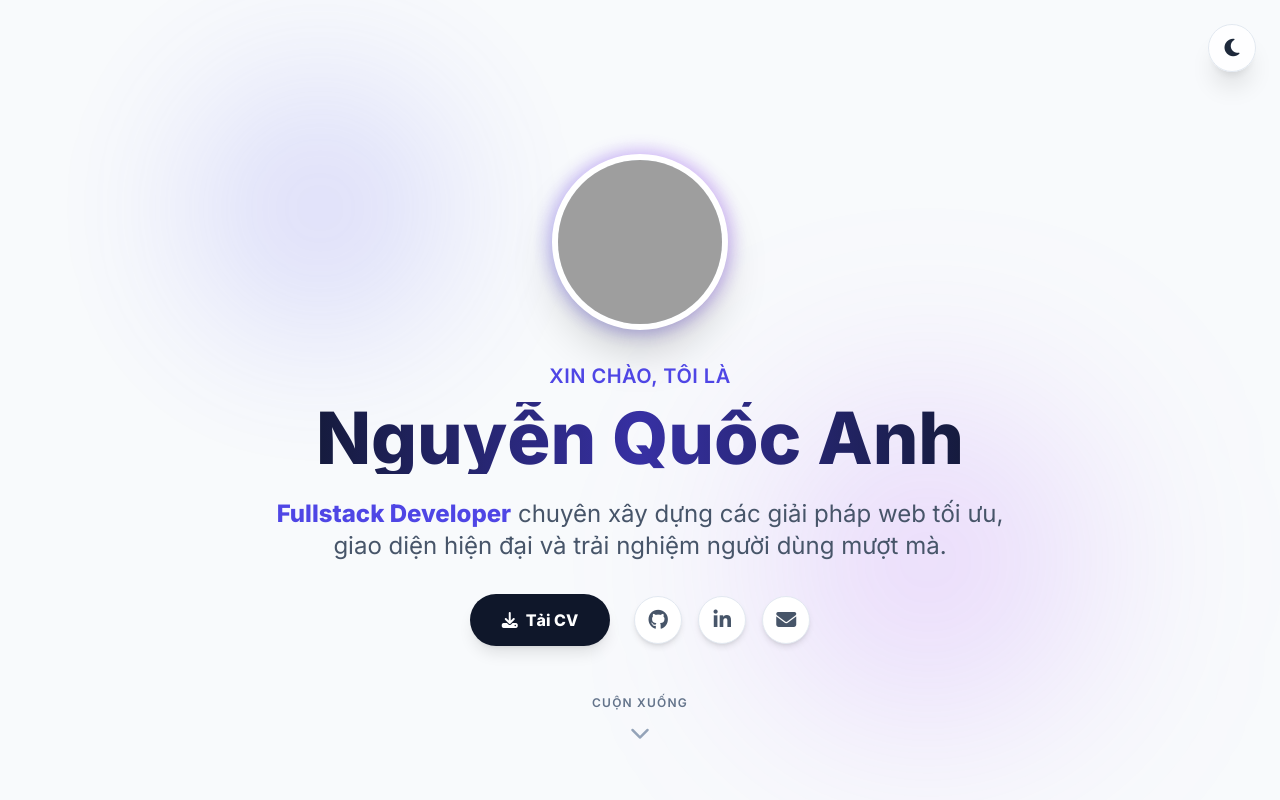
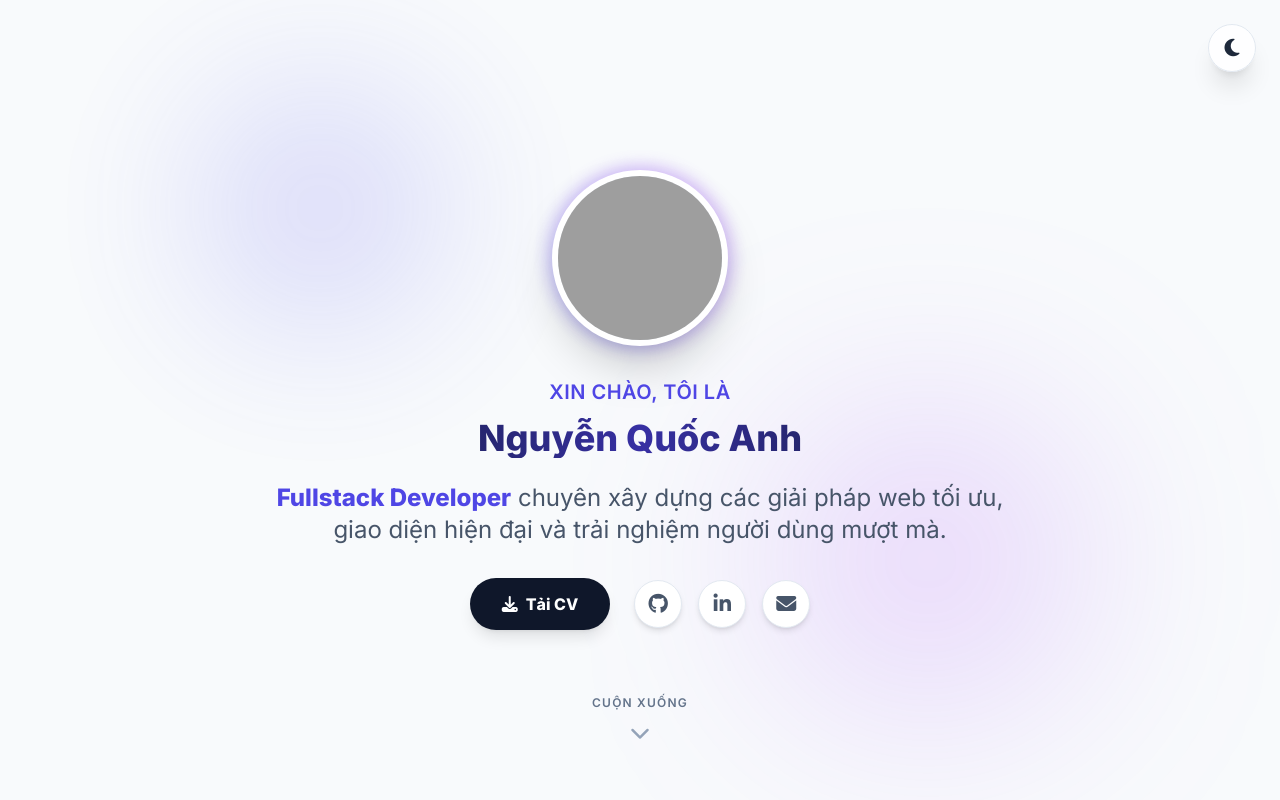
Before and after one commit to nguyenquocanhz/portifolio_nguyen_quoc_anh, a plain HTML site: page index.html in a window 1280 px wide. Shown: the top 800 px of the page. Drawn offline with nearby package versions, Linux system fonts and the light colour scheme; grey boxes are pictures that could not be loaded.

Commit message:
Fix Bug HTML

```diff
--- a/index.html
+++ b/index.html
@@ -85,7 +85,7 @@
         <!-- 2. INTRO TEXT -->
         <div class="max-w-3xl mx-auto">
             <h2 id="profile-intro" class="text-xl font-semibold text-indigo-600 dark:text-indigo-400 mb-3 tracking-wide uppercase" data-aos="fade-up" data-aos-delay="100"></h2>
-            <h1 id="profile-name" class="text-5xl md:text-7xl font-extrabold text-transparent bg-clip-text bg-gradient-to-r from-slate-900 via-indigo-800 to-slate-900 dark:from-white dark:via-indigo-300 dark:to-white mb-6 leading-tight" data-aos="fade-up" data-aos-delay="200"></h1>
+            <h1 id="profile-name" class="text-5xl md:text-4xl font-extrabold text-transparent bg-clip-text bg-gradient-to-r from-slate-900 via-indigo-800 to-slate-900 dark:from-white dark:via-indigo-300 dark:to-white mb-6 leading-tight" data-aos="fade-up" data-aos-delay="200"></h1>
             <p class="text-lg md:text-2xl text-slate-600 dark:text-slate-400 mb-8 leading-relaxed font-medium" data-aos="fade-up" data-aos-delay="300">
                 <span id="profile-role" class="text-indigo-600 dark:text-indigo-400 font-bold"></span>
                 <span id="profile-bio"></span>
```
